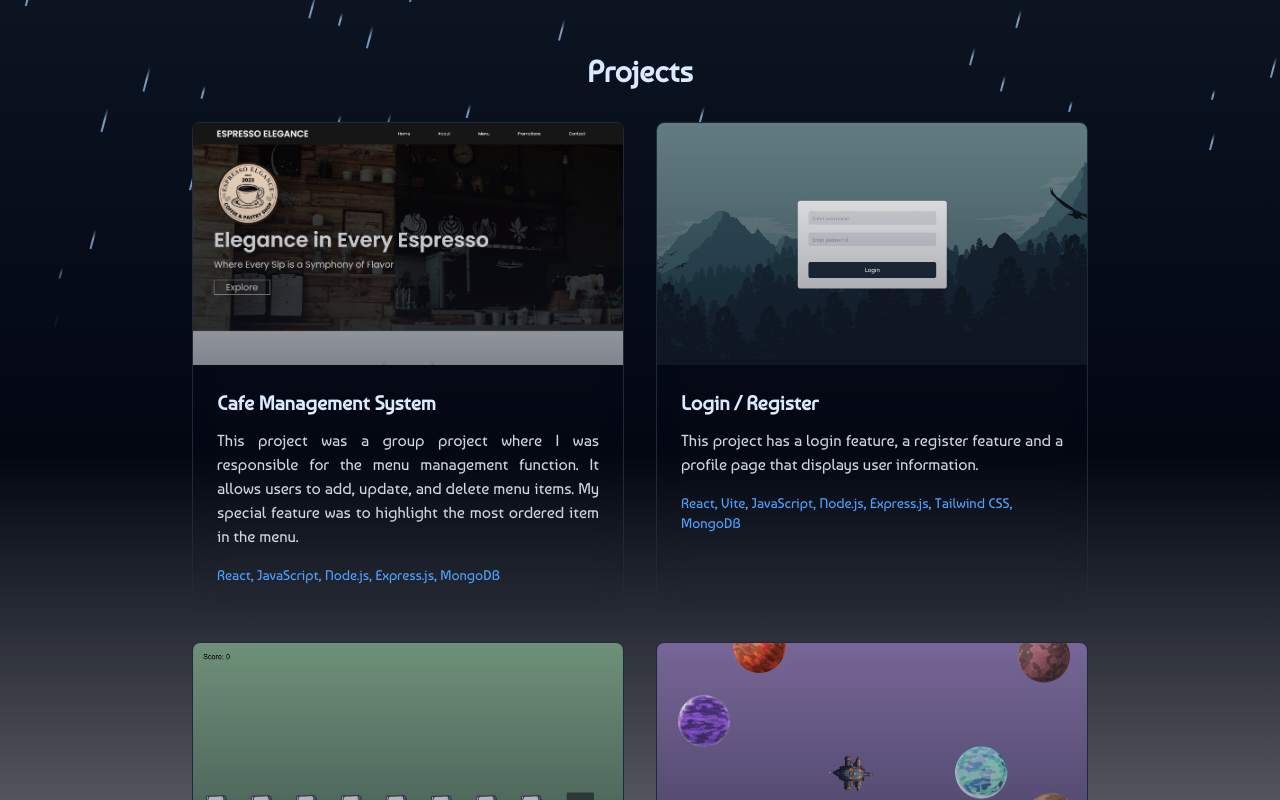
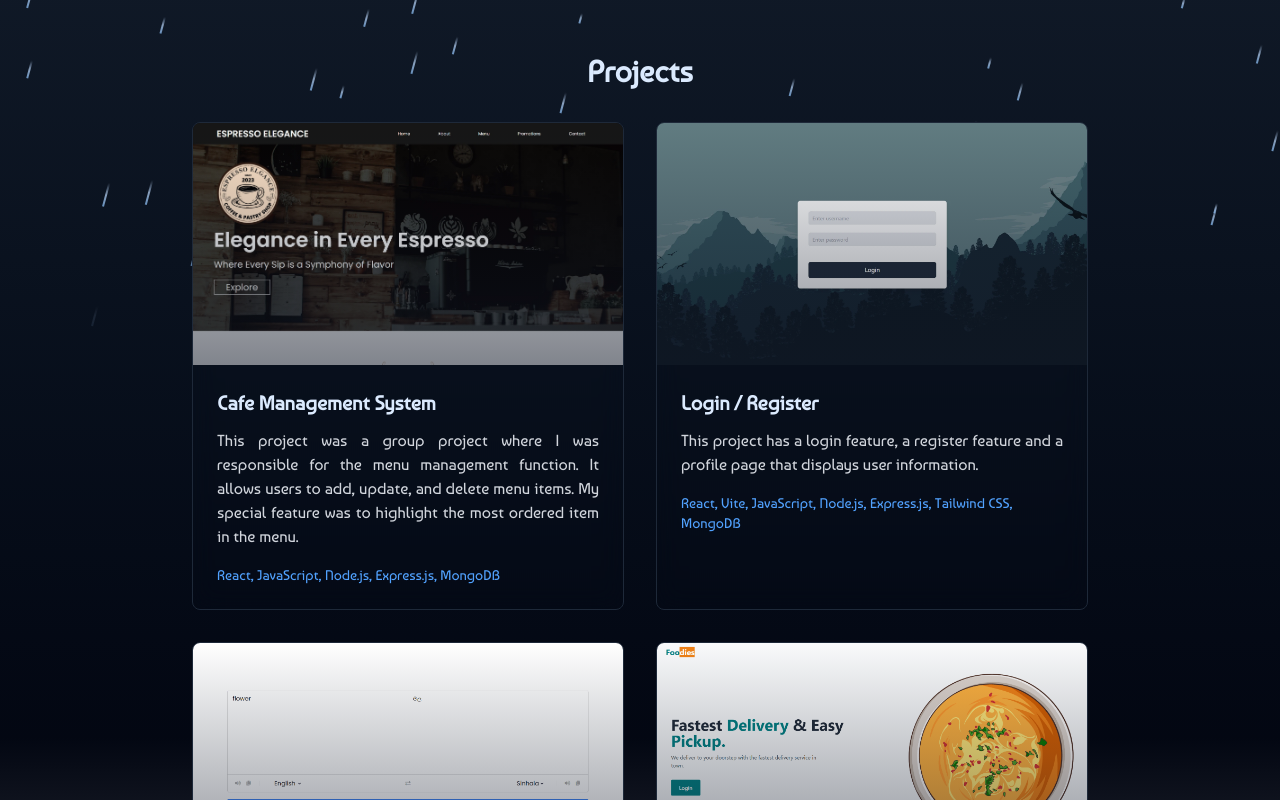
Before and after one commit to MovinduSenura/Portfolio, a Next.js app: page / in a window 1280 px wide. Shown: the part 640-1440 px from the top of the page. Built offline with nearby package versions, Linux system fonts and the light colour scheme.

Commit message:
added 2 new projects

```diff
--- a/app/page.js
+++ b/app/page.js
@@ -236,6 +236,20 @@ export default function RainPortfolio() {
                 image: "/login.webp",
               },
               {
+                title: "Sinhala-English Language Converter",
+                description:
+                  "This group project enables English to Sinhala and Sinhala to English translation. My contribution focused on translation history management, saved translations, and history report generation. I also implemented the user sign-up and authentication system to manage user accounts.",
+                tech: "React, Vite, JavaScript, Node.js, Express.js, Tailwind CSS, MongoDB",
+                image: "/translator.webp",
+              },
+              {
+                title: "Food Delivery System",
+                description:
+                  "In this project, I had to implement the frontend and auth service. In auth service, there are 4 roles: customer, restaurant, delivery person and admin. Then according to the role, they will redirect to their respective dashboards. If a normal user becomes a restaurant owner or a delivery person, the role changes.",
+                tech: "React, Vite, JavaScript, Node.js, Express.js, Tailwind CSS, MongoDB, Microservices, Docker, Kubernetes",
+                image: "/delivery.webp",
+              },
+              {
                 title: "W - A - S - D",
                 description:
                   "This is a PC only game where a music plays and when particular key icon comes to a certain area, user needs to press the exact key or game over.",
```
Also changed, not shown: public/delivery.webp (added), public/translator.webp (added).
